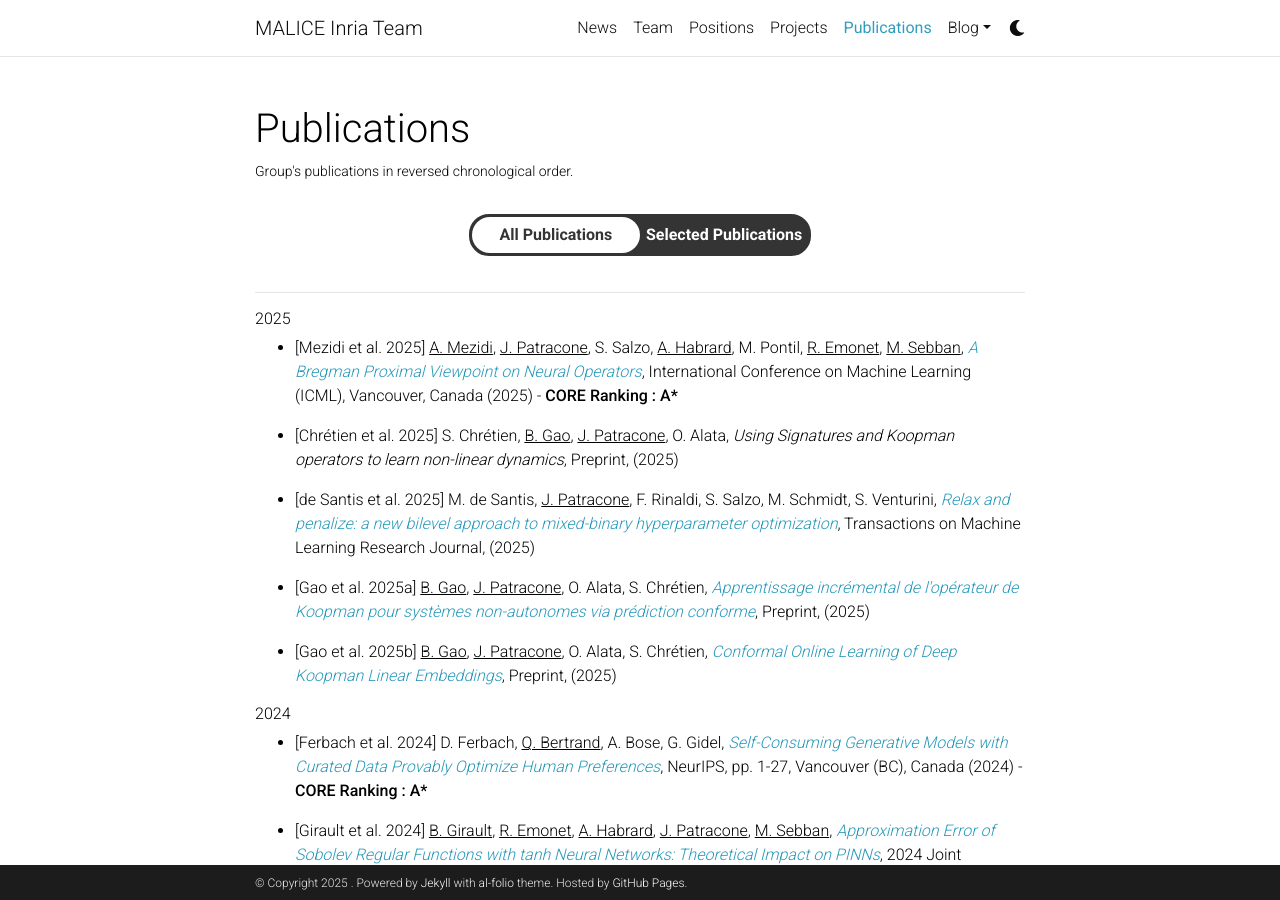
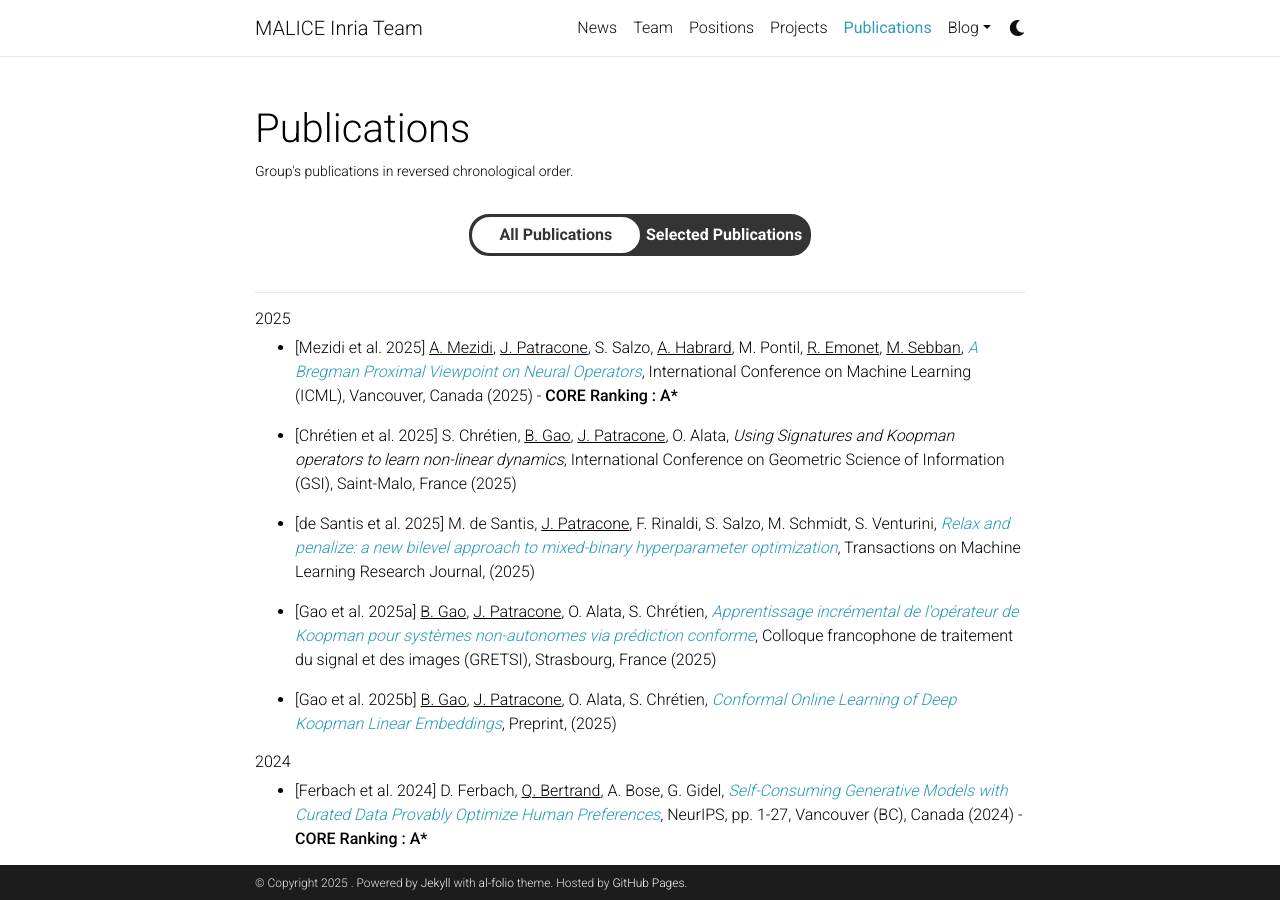
Before and after one commit to labhc-malice/labhc-malice.github.io, a Jekyll site: the page built from _pages/publications.md, in a window 1280 px wide and 900 px high. Built offline with Jekyll 4.4.1, drawn with Linux system fonts in a browser that asks for light colours; comment, search, counter and statistics services are not loaded; a style sheet for code colours, icons or effects is not loaded.

Commit message:
Update labmetry_raw.html

```diff
--- a/_includes/labmetry_raw.html
+++ b/_includes/labmetry_raw.html
@@ -11,10 +11,10 @@
 <em><a href="https://hal.science/hal-04183917v2" target="_blank">Relax and penalize: a new bilevel approach to mixed-binary hyperparameter optimization</a></em>, Transactions on Machine Learning Research Journal, (2025)
 </li>
                             <li>[Gao et al. 2025a]             <u>B. Gao</u>,  <u>J. Patracone</u>, O. Alata, S. Chrétien,
-<em><a href="https://inria.hal.science/hal-05024738" target="_blank">Apprentissage incrémental de l'opérateur de Koopman pour systèmes non-autonomes via prédiction conforme</a></em>, Preprint, (2025)
+<em><a href="https://inria.hal.science/hal-05024738" target="_blank">Apprentissage incrémental de l'opérateur de Koopman pour systèmes non-autonomes via prédiction conforme</a></em>, Colloque francophone de traitement du signal et des images (GRETSI), Strasbourg, France (2025)
 </li>
                             <li>[Chrétien et al. 2025]             S. Chrétien, <u>B. Gao</u>,  <u>J. Patracone</u>, O. Alata,
-<em>Using Signatures and Koopman operators to learn non-linear dynamics</em>, Preprint, (2025)
+<em>Using Signatures and Koopman operators to learn non-linear dynamics</em>, International Conference on Geometric Science of Information (GSI), Saint-Malo, France (2025)
 </li>
 <li>[Gao et al. 2025b]             <u>B. Gao</u>,  <u>J. Patracone</u>, O. Alata, S. Chrétien,
 <em><a href="https://inria.hal.science/hal-05086738" target="_blank">Conformal Online Learning of Deep Koopman Linear Embeddings</a></em>, Preprint, (2025)
```
